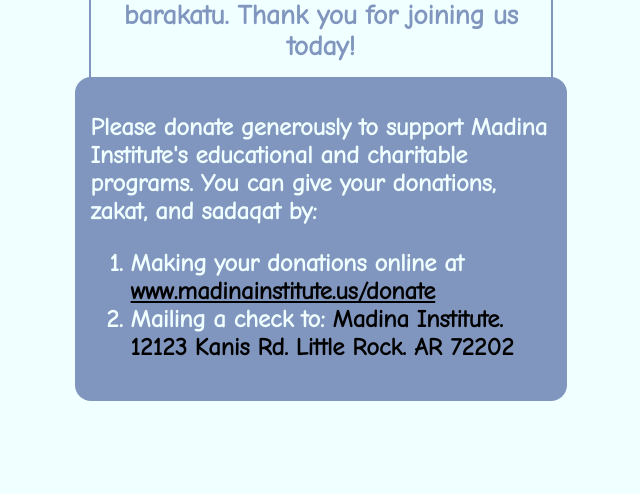
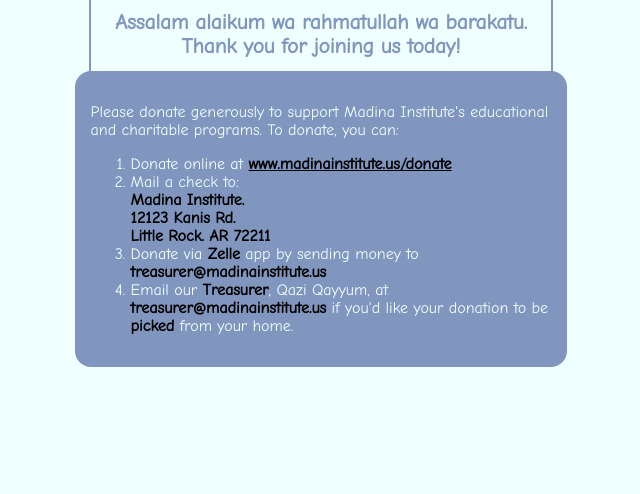
Before and after one commit to MadinaEducation/Ramadan2020, a plain HTML site: page madinaDonate.html in a window 1280 px wide. Shown: the part 306-800 px from the top of the page, without its empty margins (319-959 px from the left). Drawn offline with Linux system fonts and the light colour scheme.

Commit message:
changed the madina.html file

```diff
--- a/madinaDonate.html
+++ b/madinaDonate.html
@@ -1,5 +1,6 @@
 <!DOCTYPE html>
 <html lang="en">
+
 <head>
     <meta charset="UTF-8">
     <meta name="viewport" content="width=device-width, initial-scale=1.0">
@@ -11,11 +12,11 @@
             color: rgb(129, 150, 190);
             font-family: 'Comic Neue';
             width: 60%;
-            margin: 3rem auto 0;
+            margin: 5rem auto 0;
         }
 
-        img{
-          margin: 3rem auto 0;
+        img {
+            margin: 3rem auto 0;
         }
 
         div {
@@ -41,7 +42,8 @@
             border-radius: 10px;
         }
 
-        a, strong {
+        a,
+        strong {
             color: black;
         }
     </style>
@@ -50,19 +52,33 @@
 <body>
     <section>
         <header class="center">
-            <img src="images/logo.jpg" alt="Madina Institute Logo">
-            <h1>Assalam alaikum wa rahmatullah wa barakatu. Thank you for joining us today!</h1>
+            <img src="images/logo.webp" alt="Madina Institute Logo" width="150" height="150">
+            <h3>Assalam alaikum wa rahmatullah wa barakatu. Thank you for joining us today!</h3>
         </header>
         <div>
-            <h2>
+            <p>
                 Please donate generously to support Madina Institute's educational and
-                charitable programs. You can give your donations, zakat, and sadaqat by:
+                charitable programs. To donate, you can:
                 <ol>
-                    <li>Making your donations online at <strong> <a href="www.madinainstitute.us/donate">www.madinainstitute.us/donate</a> </strong></li>
-                    <li>Mailing a check to: <strong>Madina Institute. 12123 Kanis Rd. Little Rock. AR 72202</strong>
+                    <li>Donate online at <strong> <a
+                                href="www.madinainstitute.us/donate">www.madinainstitute.us/donate</a> </strong></li>
+                    <li>Mail a check to: <br>
+                        <span>
+                            <strong>Madina Institute. <br> 12123 Kanis Rd. <br> Little Rock. AR 72211</strong>
+                        </span>
+                    </li>
+                    </li>
+                    <li>
+                        Donate via <strong>Zelle </strong> app by sending money to
+                        <strong>treasurer@madinainstitute.us</strong>
+                    </li>
+                    <li>Email our <strong>Treasurer</strong>, Qazi Qayyum, at
+                        <strong>treasurer@madinainstitute.us</strong> if you'd like your donation to be
+                        <strong>picked</strong> from your
+                        home</strong>.
                     </li>
                 </ol>
-            </h2>
+            </p>
         </div>
     </section>
 </body>
```
Also changed, not shown: images/logo.JPG (deleted), images/logo.webp (added).
